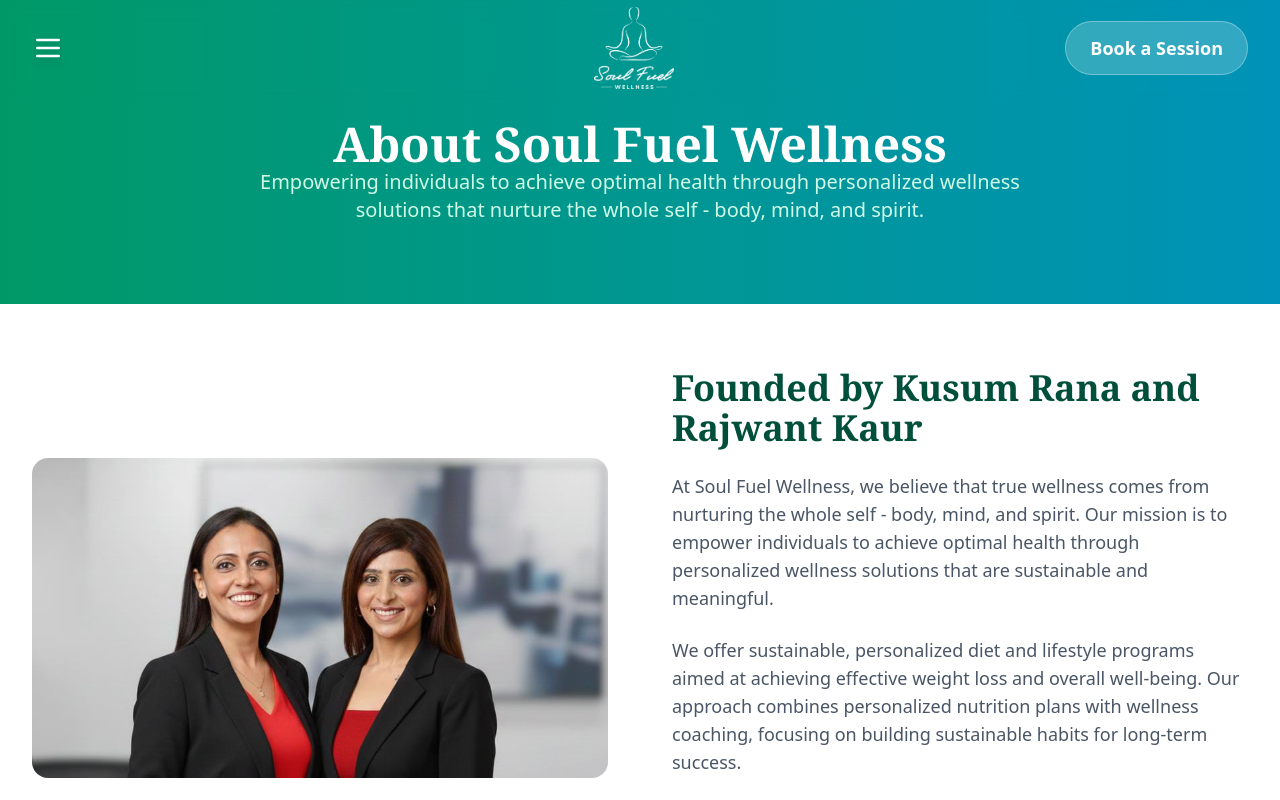
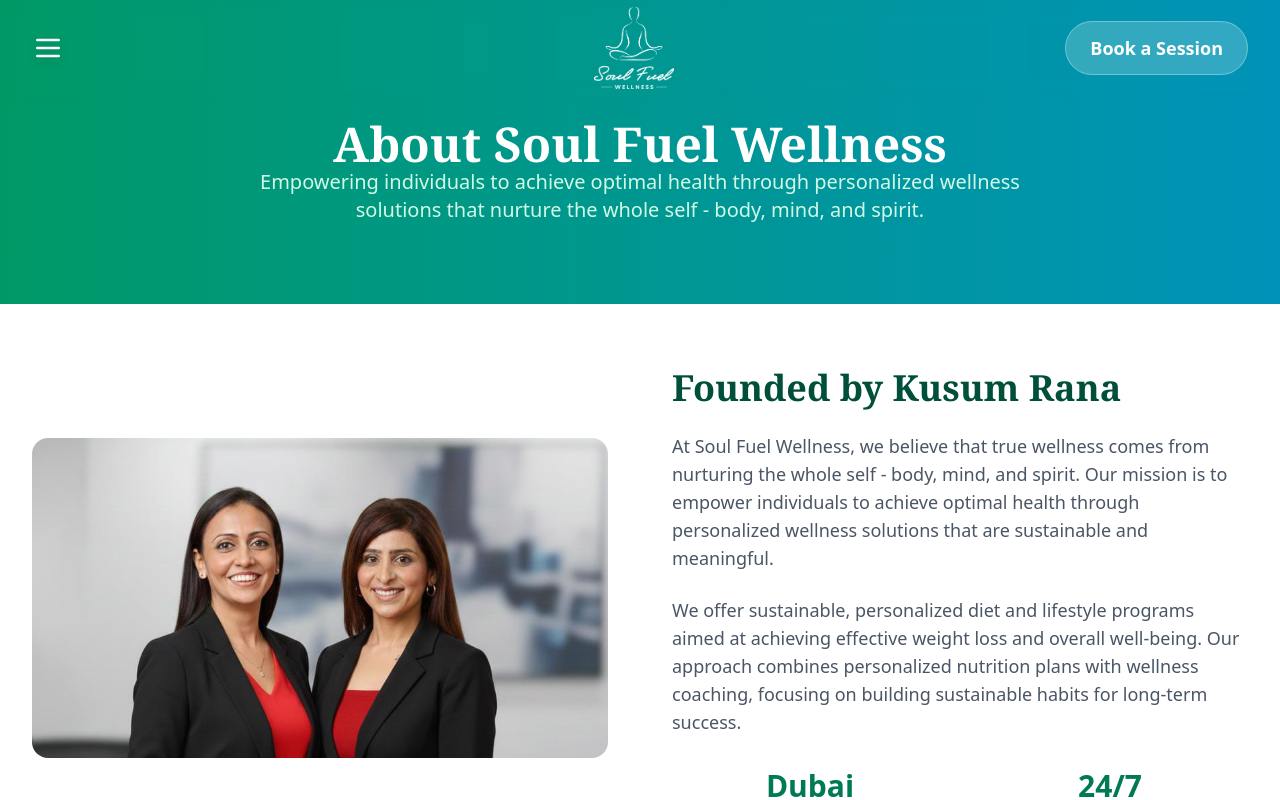
Before and after one commit to AmanMishra0987/nutri, a React (Vite) app: page /about in a window 1280 px wide. Shown: the top 800 px of the page. Built offline with nearby package versions, Linux system fonts and the light colour scheme.

Commit message:
Remove Rajwant Kaur from AboutPage founder text

```diff
--- a/src/pages/AboutPage.jsx
+++ b/src/pages/AboutPage.jsx
@@ -51,7 +51,7 @@
             </div>
             <div>
               <h2 className="text-3xl md:text-4xl font-serif font-bold text-emerald-900 mb-6">
-                Founded by Kusum Rana and Rajwant Kaur
+                Founded by Kusum Rana
               </h2>
               <p className="text-gray-600 mb-6 text-lg">
                 At Soul Fuel Wellness, we believe that true wellness comes from
```
